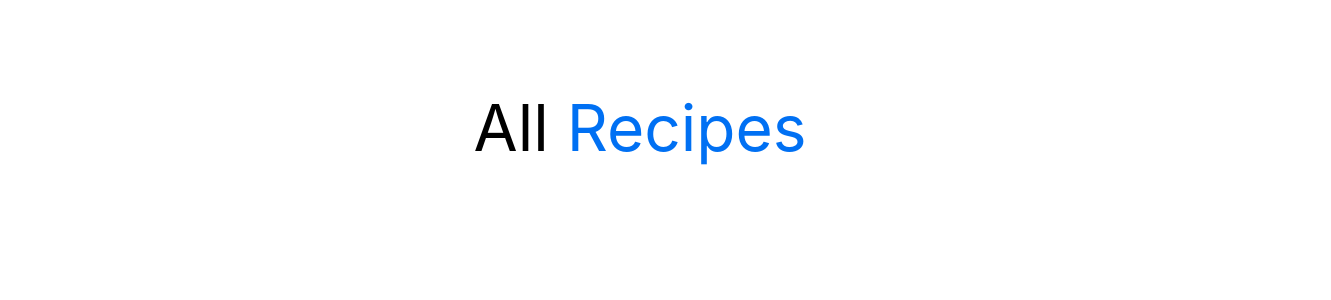
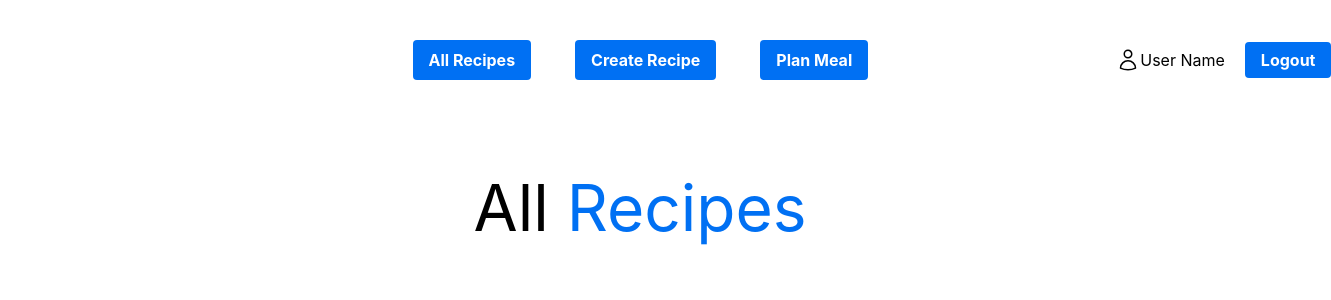
Before and after one commit to multimokia/COMP3095-Assignments, a Next.js app in the folder src/main/ui/: page / in a window 1280 px wide. Shown: the top 300 px of the page, 1331 px wide, since content can reach past the window. Built offline with nearby package versions, Linux system fonts and the light colour scheme.

Commit message:
i hate positioning things man

```diff
--- a/src/main/ui/components/Navbar.jsx
+++ b/src/main/ui/components/Navbar.jsx
@@ -0,0 +1,57 @@
+import Link from 'next/link';
+
+export default function Navbar() {
+  return (
+    <nav className="flex justify-center items-center mt-10 mx-auto relative ">
+      <div id="nav-links" className="  flex justify-center gap-11 ml-64   ">
+        <Link href="/">
+          <a className="bg-[#0070f3] hover:bg-blue-700 text-white font-bold py-2 px-4 rounded ">
+            All Recipes
+          </a>
+        </Link>
+        <Link href="/recipe">
+          <a className="bg-[#0070f3] hover:bg-blue-700 text-white font-bold py-2 px-4 rounded">
+            Create Recipe
+          </a>
+        </Link>
+        <Link href="/meal">
+          <a className="bg-[#0070f3] hover:bg-blue-700 text-white font-bold py-2 px-4 rounded">
+            Plan Meal
+          </a>
+        </Link>
+      </div>
+      <div
+        id="user"
+        className="flex relative ml-10 xl:left-52 lg:left-32 space-x-5  "
+      >
+        <div
+          id="icon"
+          className="flex  hover:text-blue-500 hover:cursor-pointer"
+        >
+          <svg
+            xmlns="http://www.w3.org/2000/svg"
+            fill="none"
+            viewBox="0 0 24 24"
+            strokeWidth={1.5}
+            stroke="currentColor"
+            className="w-6 h-6"
+          >
+            <path
+              strokeLinecap="round"
+              strokeLinejoin="round"
+              d="M15.75 6a3.75 3.75 0 11-7.5 0 3.75 3.75 0 017.5 0zM4.501 20.118a7.5 7.5 0 0114.998 0A17.933 17.933 0 0112 21.75c-2.676 0-5.216-.584-7.499-1.632z"
+            />
+          </svg>
+          <span>User Name</span>
+        </div>
+        <div id="logout">
+          <Link href="/logout">
+            <a className="bg-[#0070f3] hover:bg-blue-700 text-white font-bold py-2 px-4 rounded">
+              Logout
+            </a>
+          </Link>
+        </div>
+      </div>
+    </nav>
+  );
+}
--- a/src/main/ui/middleware.js
+++ b/src/main/ui/middleware.js
@@ -35,7 +35,7 @@ export async function middleware(request, response) {
       token,
       new TextEncoder().encode(process.env.SECRET_KEY)
     );
-
+    // console.log(payload);
     if (payload) {
       if (pathname.startsWith('/login') || pathname.startsWith('/register')) {
         request.nextUrl.pathname = '/';
--- a/src/main/ui/pages/_app.js
+++ b/src/main/ui/pages/_app.js
@@ -1,7 +1,20 @@
-import '../styles/globals.css'
+import '../styles/globals.css';
+import Navbar from '../components/Navbar';
+import { useRouter } from 'next/router';
 
 function MyApp({ Component, pageProps }) {
-  return <Component {...pageProps} />
+  const router = useRouter();
+  const showNav =
+    router.pathname === '/login' || router.pathname === '/register'
+      ? false
+      : true;
+  return (
+    <>
+      {showNav && <Navbar />}
+
+      <Component {...pageProps} />
+    </>
+  );
 }
 
-export default MyApp
+export default MyApp;
--- a/src/main/ui/pages/index.js
+++ b/src/main/ui/pages/index.js
@@ -1,6 +1,5 @@
 import Head from 'next/head';
 import Image from 'next/image';
-// import styles from '../styles/Home.module.css';
 
 export default function Home() {
   return (
@@ -11,8 +10,8 @@ export default function Home() {
         <link rel="icon" href="/favicon.ico" />
       </Head>
 
-      <main className="flex flex-col items-center">
-        <div className="flex flex-col items-center justify-center w-full">
+      <main className="flex flex-col items-center relative">
+        <div className="flex flex-col items-center justify-center w-full relative">
           <h1 className="text-[4rem] pt-20">
             All<span className="text-[#0070f3]"> Recipes</span>
           </h1>
```
